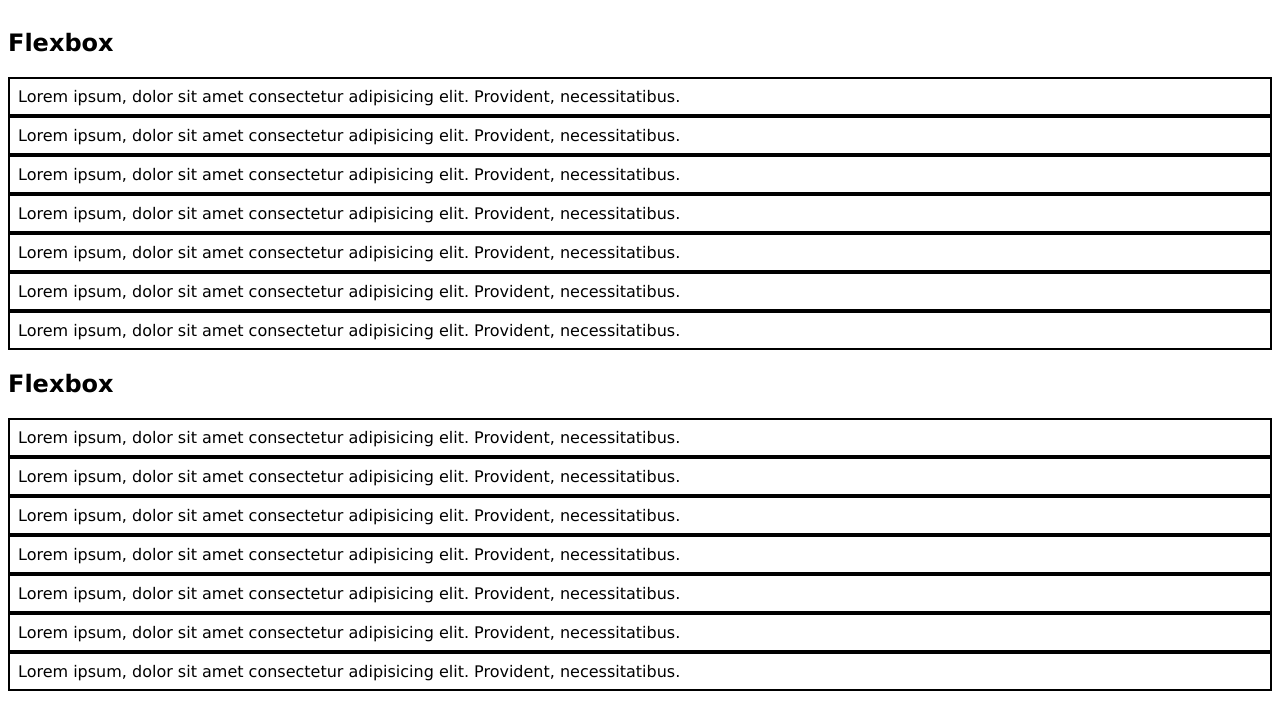
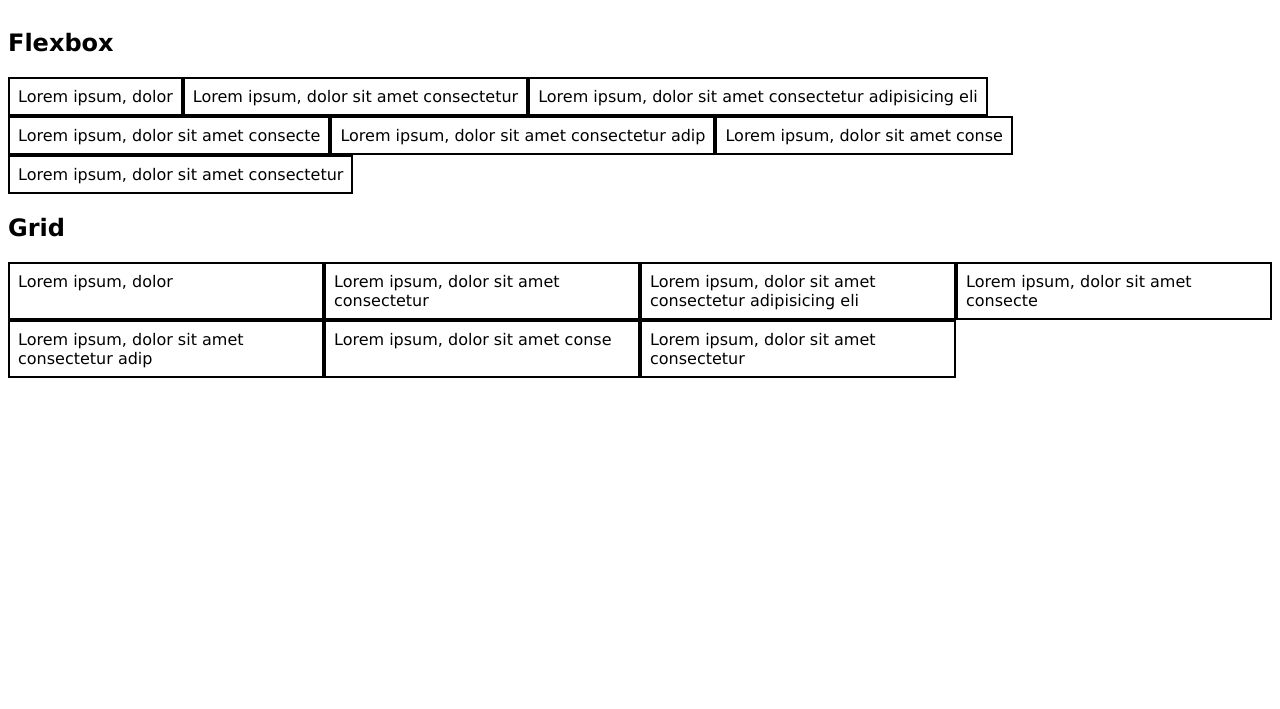
Before and after one commit to junickaquino/html-css-practice, a plain HTML site: page Flexbox and Grid/index.html in a window 1280 px wide. Shown: the part 91-800 px from the top of the page. Drawn offline with Linux system fonts and the light colour scheme.

Commit message:
Flex and Grid

```diff
--- a/Flexbox and Grid/index.html
+++ b/Flexbox and Grid/index.html
@@ -12,73 +12,31 @@
 
     <div class="Flexbox">
       <h2>Flexbox</h2>
-      <div class="flex-container">
-        <ul>
-          <li>
-            Lorem ipsum, dolor sit amet consectetur adipisicing elit. Provident,
-            necessitatibus.
-          </li>
-          <li>
-            Lorem ipsum, dolor sit amet consectetur adipisicing elit. Provident,
-            necessitatibus.
-          </li>
-          <li>
-            Lorem ipsum, dolor sit amet consectetur adipisicing elit. Provident,
-            necessitatibus.
-          </li>
-          <li>
-            Lorem ipsum, dolor sit amet consectetur adipisicing elit. Provident,
-            necessitatibus.
-          </li>
-          <li>
-            Lorem ipsum, dolor sit amet consectetur adipisicing elit. Provident,
-            necessitatibus.
-          </li>
-          <li>
-            Lorem ipsum, dolor sit amet consectetur adipisicing elit. Provident,
-            necessitatibus.
-          </li>
-          <li>
-            Lorem ipsum, dolor sit amet consectetur adipisicing elit. Provident,
-            necessitatibus.
-          </li>
+      <div>
+        <ul class="flex-container">
+          <li>Lorem ipsum, dolor</li>
+          <li>Lorem ipsum, dolor sit amet consectetur</li>
+          <li>Lorem ipsum, dolor sit amet consectetur adipisicing eli</li>
+          <li>Lorem ipsum, dolor sit amet consecte</li>
+          <li>Lorem ipsum, dolor sit amet consectetur adip</li>
+          <li>Lorem ipsum, dolor sit amet conse</li>
+          <li>Lorem ipsum, dolor sit amet consectetur</li>
         </ul>
       </div>
     </div>
 
     <div class="Grid">
-      <h2>Flexbox</h2>
+      <h2>Grid</h2>
 
-      <div class="grid-container">
-        <ul>
-          <li>
-            Lorem ipsum, dolor sit amet consectetur adipisicing elit. Provident,
-            necessitatibus.
-          </li>
-          <li>
-            Lorem ipsum, dolor sit amet consectetur adipisicing elit. Provident,
-            necessitatibus.
-          </li>
-          <li>
-            Lorem ipsum, dolor sit amet consectetur adipisicing elit. Provident,
-            necessitatibus.
-          </li>
-          <li>
-            Lorem ipsum, dolor sit amet consectetur adipisicing elit. Provident,
-            necessitatibus.
-          </li>
-          <li>
-            Lorem ipsum, dolor sit amet consectetur adipisicing elit. Provident,
-            necessitatibus.
-          </li>
-          <li>
-            Lorem ipsum, dolor sit amet consectetur adipisicing elit. Provident,
-            necessitatibus.
-          </li>
-          <li>
-            Lorem ipsum, dolor sit amet consectetur adipisicing elit. Provident,
-            necessitatibus.
-          </li>
+      <div>
+        <ul class="grid-container">
+          <li>Lorem ipsum, dolor</li>
+          <li>Lorem ipsum, dolor sit amet consectetur</li>
+          <li>Lorem ipsum, dolor sit amet consectetur adipisicing eli</li>
+          <li>Lorem ipsum, dolor sit amet consecte</li>
+          <li>Lorem ipsum, dolor sit amet consectetur adip</li>
+          <li>Lorem ipsum, dolor sit amet conse</li>
+          <li>Lorem ipsum, dolor sit amet consectetur</li>
         </ul>
       </div>
     </div>
--- a/Flexbox and Grid/style.scss
+++ b/Flexbox and Grid/style.scss
@@ -1,3 +1,19 @@
+.flex-container {
+  display: flex;
+  flex-wrap: wrap;
+}
+
+// .flex-container > * {
+//   flex: 1;
+// }
+
+.grid-container {
+  display: grid;
+  //   grid-template-columns: 1fr 1fr 1fr 1fr 1fr;
+  grid-template-columns: repeat(5, 1fr);
+  grid-template-columns: repeat(auto-fit, minmax(300px, 1fr));
+}
+
 // ========== Setup ===============
 
 body {
```
Also changed, not shown: Flexbox and Grid/style.css, 1 other file.
